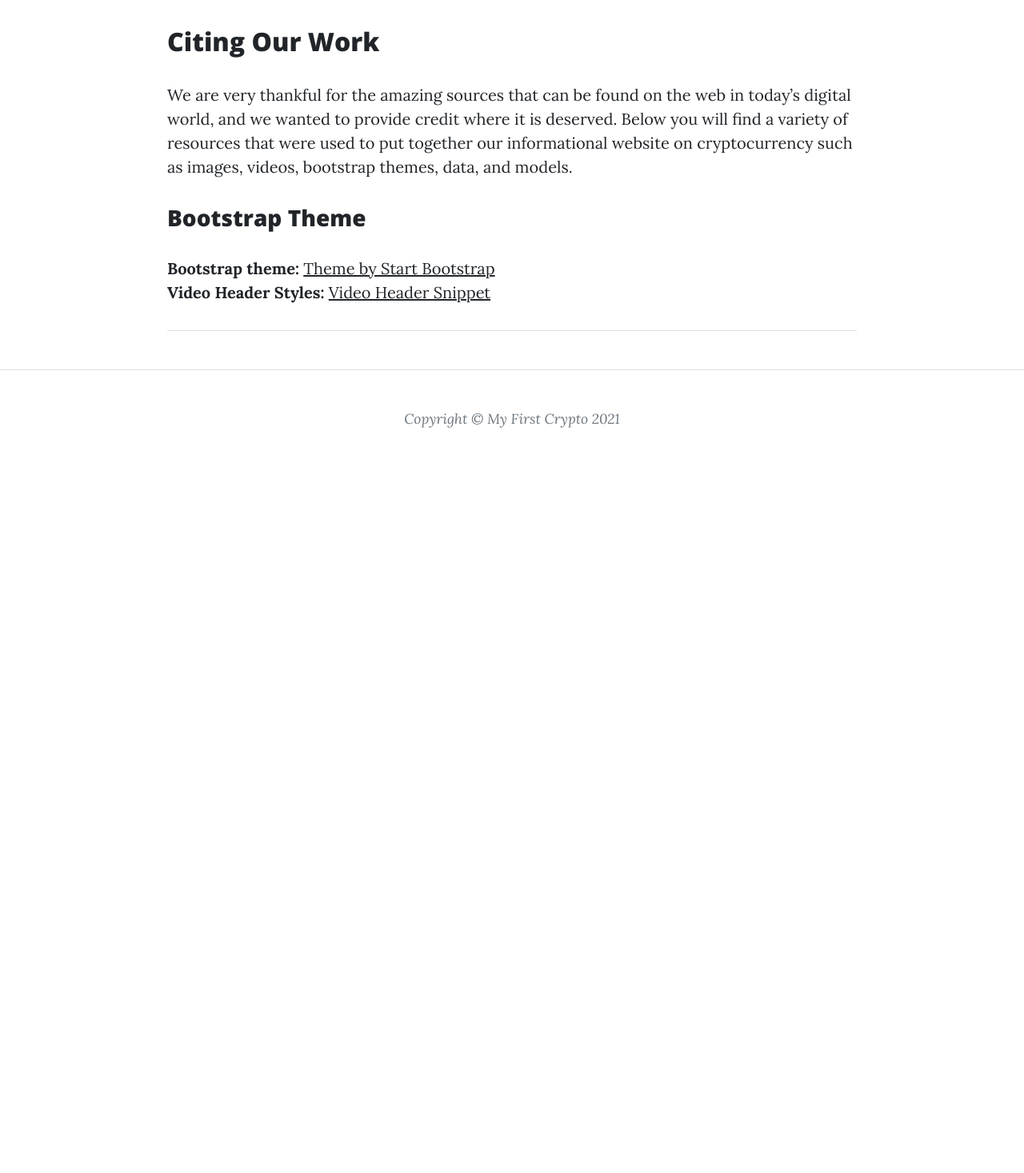
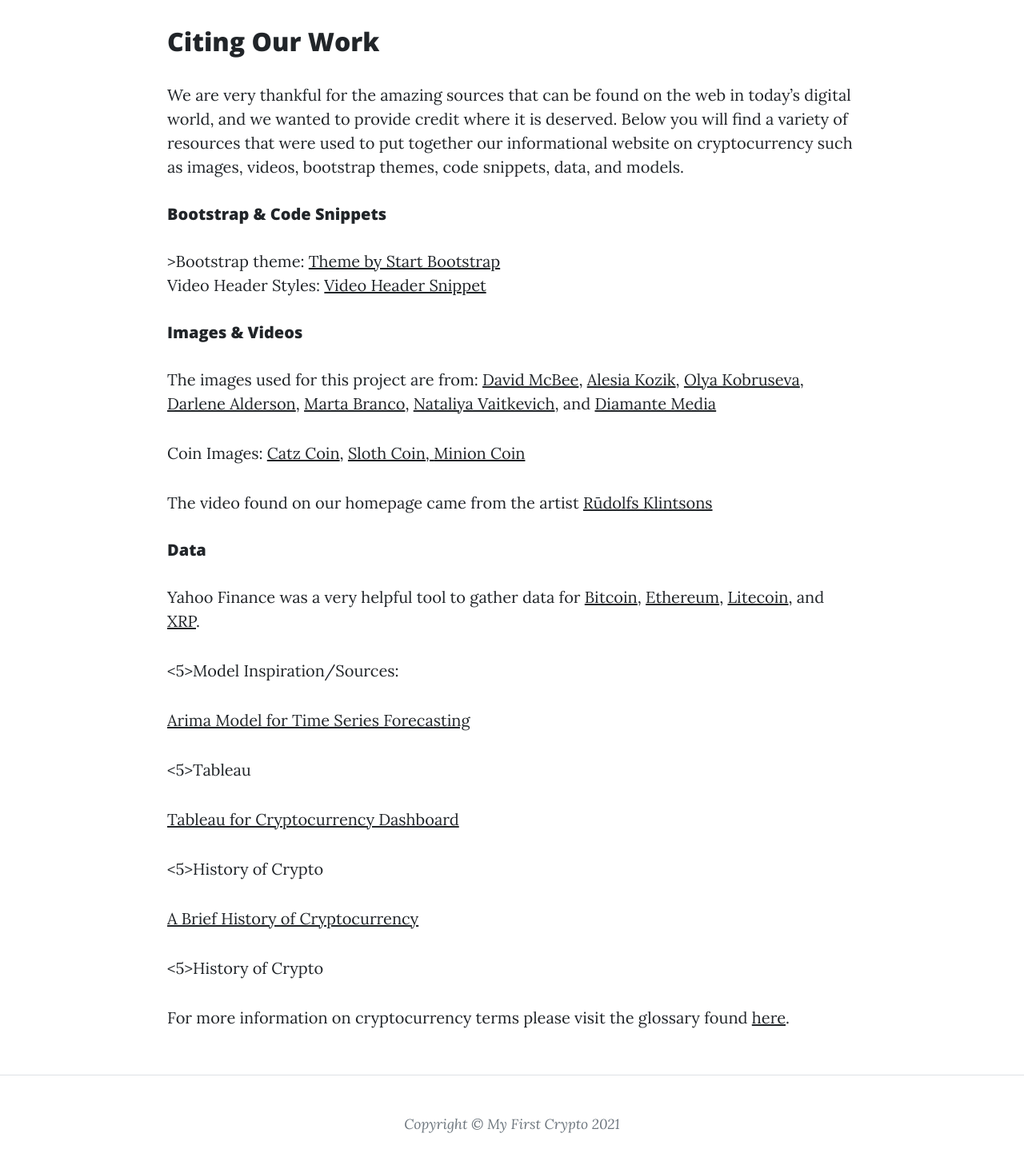
Before and after one commit to dmayo0317/project4, a Flask app: page /works-cited in a window 1280 px wide. Shown: the part 547-2014 px from the top of the page at 80% size. Before the commit the page ends 1082 px from the top, so only its background shows below. Run offline with Flask 2, Linux system fonts and the light colour scheme; some libraries are stand-ins or nearby versions.

Commit message:
adding to html pages

```diff
--- a/templates/page/works-cited.html
+++ b/templates/page/works-cited.html
@@ -1,5 +1,6 @@
 <!DOCTYPE html>
 <html lang="en">
+
 <head>
     <meta charset="utf-8" />
     <meta name="viewport" content="width=device-width, initial-scale=1, shrink-to-fit=no" />
@@ -10,29 +11,36 @@
     <!-- Font Awesome icons (free version)-->
     <script src="https://use.fontawesome.com/releases/v5.15.4/js/all.js" crossorigin="anonymous"></script>
     <!-- Google fonts-->
-        <link href="https://fonts.googleapis.com/css?family=Lora:400,700,400italic,700italic" rel="stylesheet" type="text/css" />
-        <link href="https://fonts.googleapis.com/css?family=Open+Sans:300italic,400italic,600italic,700italic,800italic,400,300,600,700,800" rel="stylesheet" type="text/css" />
+    <link href="https://fonts.googleapis.com/css?family=Lora:400,700,400italic,700italic" rel="stylesheet"
+        type="text/css" />
+    <link
+        href="https://fonts.googleapis.com/css?family=Open+Sans:300italic,400italic,600italic,700italic,800italic,400,300,600,700,800"
+        rel="stylesheet" type="text/css" />
     <!-- Core theme CSS (includes Bootstrap)-->
     <link href="../static/css/styles.css" rel="stylesheet" />
     <!--Javascripts-->
     <script src="https://cdn.plot.ly/plotly-latest.min.js"></script>
     <script src="https://d3js.org/d3.v5.min.js"></script>
 </head>
+
 <body>
     <!-- Navigation-->
     <nav class="navbar navbar-expand-lg navbar-light" id="mainNav">
         <div class="container px-4 px-lg-5">
             <a class="navbar-brand" href="/">My First Crypto</a>
-                <button class="navbar-toggler" type="button" data-bs-toggle="collapse" data-bs-target="#navbarResponsive" aria-controls="navbarResponsive" aria-expanded="false" aria-label="Toggle navigation">
+            <button class="navbar-toggler" type="button" data-bs-toggle="collapse" data-bs-target="#navbarResponsive"
+                aria-controls="navbarResponsive" aria-expanded="false" aria-label="Toggle navigation">
                 Menu
                 <i class="fas fa-bars"></i>
             </button>
             <div class="collapse navbar-collapse" id="navbarResponsive">
                 <ul class="navbar-nav ms-auto py-4 py-lg-0">
                     <li class="nav-item"><a class="nav-link px-lg-3 py-3 py-lg-4" href="/analysis">Analysis</a></li>
-                        <li class="nav-item"><a class="nav-link px-lg-3 py-3 py-lg-4" href="/recommender">Recommender</a></li>
+                    <li class="nav-item"><a class="nav-link px-lg-3 py-3 py-lg-4" href="/recommender">Recommender</a>
+                    </li>
                     <li class="nav-item"><a class="nav-link px-lg-3 py-3 py-lg-4" href="/the-team">The Team</a></li>
-                        <li class="nav-item"><a class="nav-link px-lg-3 py-3 py-lg-4" href="/works-cited">Works Cited</a></li>
+                    <li class="nav-item"><a class="nav-link px-lg-3 py-3 py-lg-4" href="/works-cited">Works Cited</a>
+                    </li>
                 </ul>
             </div>
         </div>
@@ -62,20 +70,68 @@
                             the web in today’s digital world, and we wanted to provide credit
                             where it is deserved. Below you will find a variety of resources
                             that were used to put together our informational website on cryptocurrency
-                            such as images, videos, bootstrap themes, data, and models.
+                            such as images, videos, bootstrap themes, code snippets, data, and models.
                         </p>
-                        <h3>Bootstrap Theme</h3>
-                        <p><strong>Bootstrap theme:</strong> <a href="https://startbootstrap.com/theme/clean-blog" target="_blank">Theme by Start Bootstrap</a><br>
-                           <strong>Video Header Styles:</strong> <a href="https://startbootstrap.com/snippets/video-header" target="_blank">Video Header Snippet</a><br>
-
-
-
+                        <h5>Bootstrap & Code Snippets</h5>
+                        <p>>Bootstrap theme: <a href="https://startbootstrap.com/theme/clean-blog" target="_blank">Theme
+                                by Start Bootstrap</a><br>
+                            Video Header Styles: <a href="https://startbootstrap.com/snippets/video-header"
+                                target="_blank">Video Header Snippet</a><br>
+                        <h5>Images & Videos</h5>
+                        <p>The images used for this project are from: <a
+                                href="https://www.pexels.com/photo/round-silver-and-gold-coins-730564/"
+                                target="_blank">David McBee</a>, <a
+                                href="https://www.pexels.com/photo/close-up-shot-of-gold-coins-6765372/"
+                                target="_blank">Alesia Kozik</a>, <a
+                                href="https://www.pexels.com/photo/cryptocurrency-application-on-a-cellphone-7873548/"
+                                target="_blank">Olya Kobruseva</a>, <a
+                                href="https://www.pexels.com/photo/man-people-woman-desk-7971337/"
+                                target="_blank">Darlene Alderson</a>, <a
+                                href="https://www.pexels.com/photo/three-round-silver-and-gold-colored-coins-1263324/"
+                                target="_blank">Marta Branco</a>, <a
+                                href="https://www.pexels.com/photo/marketing-blue-internet-technology-6120169/"
+                                target="_blank">Nataliya Vaitkevich</a>, and <a href="https://medium.com/@diamantemedia/the-history-of-cryptocurrency-d5d6a96330cb"
+                                target="_blank">Diamante Media</a>
+                        </p>
+                        <p>Coin Images: <a href="https://www.catzcoin.io/" target="_blank">Catz Coin</a>, <a
+                                href="https://coinmarketcap.com/currencies/slothcoin/" target="_blank">Sloth Coin,
+                            </a><a
+                                href="https://thecoincompany.com.au/2020-minion-made-lunar-year-of-the-mouse-1oz-silver-proof-coin/"
+                                target="_blank">Minion Coin</a>
+                        </p>
+                        <p>The video found on our homepage came from the artist <a
+                                href="https://www.pexels.com/video/close-up-video-of-a-coin-7450203/"
+                                target="_blank">Rūdolfs Klintsons</a>
+                        </p>
+                        <h5>Data</h5>
+                        <p>Yahoo Finance was a very helpful tool to gather data for <a
+                                href="https://finance.yahoo.com/quote/BTC-USD/history?p=BTC-USD"
+                                target="_blank">Bitcoin</a>, <a
+                                href="https://finance.yahoo.com/quote/ETH-USD?p=ETH-USD&.tsrc=fin-srch"
+                                target="_blank">Ethereum</a>, <a
+                                href="https://finance.yahoo.com/quote/LTC-USD?p=LTC-USD&.tsrc=fin-srch"
+                                target="_blank">Litecoin</a>, and <a
+                                href="https://finance.yahoo.com/quote/XRP-USD?p=XRP-USD&.tsrc=fin-srch"
+                                target="_blank">XRP</a>.
+                        </p>
+                        <5>Model Inspiration/Sources:</5>
+                        <p><a href="https://www.geeksforgeeks.org/python-arima-model-for-time-series-forecasting/"
+                                target="_blank">Arima Model for Time Series Forecasting</a>
+                        </p>
+                        <5>Tableau</5>
+                        <p><a href="https://tableau.toanhoang.com/cryptocurrency-dashboard-full-tutorial/"
+                                target="_blank">Tableau for Cryptocurrency Dashboard</a>
+                        </p>
+                        <5>History of Crypto</5>
+                        <p><a href="https://www.thesoftwareguild.com/blog/a-brief-history-of-cryptocurrency/#:~:text=Many%20think%20cryptocurrency%20is%20a%20concept%20developed%20and,traced%20back%20to%20one%20man%3A%20cryptographer%20David%20Chaum."
+                                target="_blank">A Brief History of Cryptocurrency</a>
+                        </p>
+                        <5>History of Crypto</5>
+                        <p>For more information on cryptocurrency terms please visit the glossary found <a href="https://www.finder.com/cryptocurrency-glossary"
+                            target="_blank">here</a>.
                         </p>
 
                     </div>
-
-                    <!-- Divider-->
-                    <hr class="my-4" />
                 </div>
             </div>
         </div>
@@ -95,4 +151,5 @@
     <!-- Core theme JS-->
     <script src="../static/js/bootstrap-theme.js"></script>
 </body>
+
 </html>
```
Also changed, not shown: templates/page/analysis.html (+1 -27 lines). Lines whose indentation alone changed are shown as unchanged.
